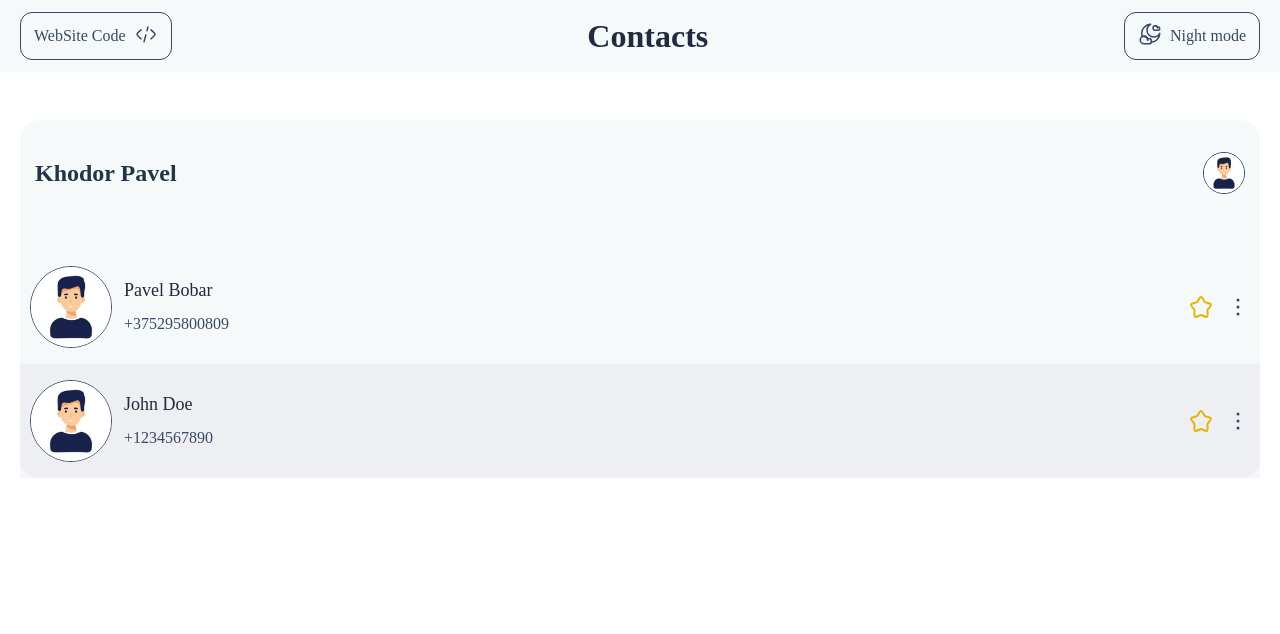
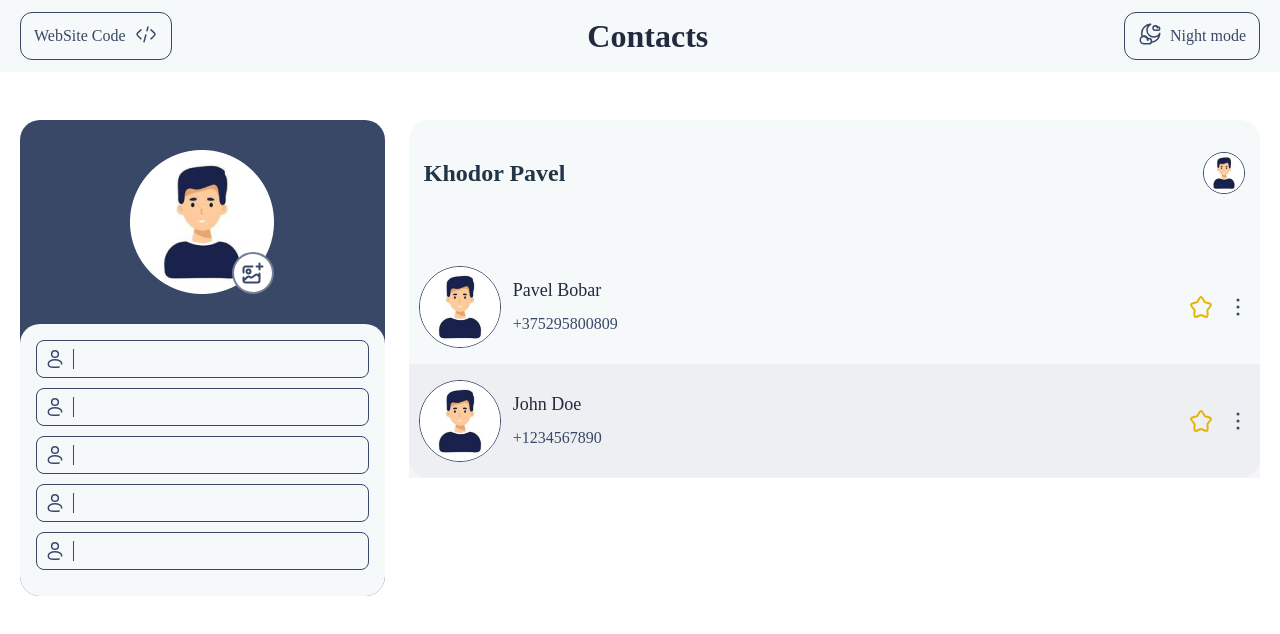
Before and after one commit to Khodor1997/contacts-manager, a React app: page / in a window 1280 px wide. Shown: the top 634 px of the page. Built offline with nearby package versions, Linux system fonts and the light colour scheme; the HTML template or start-up script is replaced by a standard one.

Commit message:
added form for create contact

```diff
--- a/src/App.css
+++ b/src/App.css
@@ -46,3 +46,8 @@
 .read-the-docs {
   color: #888;
 }
+
+.contact-body {
+  display: flex;
+  align-items: start;
+}
--- a/src/App.jsx
+++ b/src/App.jsx
@@ -2,6 +2,7 @@ import { useState } from 'react'
 import './App.css'
 import Header from './components/header/Header'
 import ContactsDashboard from './components/contacts/ContactsDashboard'
+import ContactCreateForm from './components/contacts/ContactCreateForm'
 
 function App() {
   const [count, setCount] = useState(0)
@@ -9,7 +10,8 @@ function App() {
   return (
     <>
       <Header/>
-      <div className='container'>
+      <div className='container contact-body'>
+        <ContactCreateForm/>
         <ContactsDashboard/>
       </div>
     </>
--- /dev/null
+++ b/src/components/contacts/ContactCreateForm.jsx
@@ -0,0 +1,46 @@
+import styles from './style.module.css';
+import createImage from './../../assets/icons/add-image.svg'
+import user from './../../assets/icons/user.svg'
+
+
+export default function ContactCreateForm() {
+    return (
+        <div className={styles['create-contact']}>
+            <div className={styles['create-contact__image']}>
+                <img src="/profile.png" alt="profile image" />
+                <div className={styles['create-contact__add-image']}>
+                    <img src={createImage} alt="create image" />
+                </div>
+            </div>
+            <div className={styles['contact-form']}>
+                <form action="">
+                    <div className={styles['contact-form__item']}>
+                        <img src={user} alt="user icon" />
+                        <span></span>
+                        <input className={styles['contact-form__input']} type="text" />
+                    </div>
+                    <div className={styles['contact-form__item']}>
+                        <img src={user} alt="user icon" />
+                        <span></span>
+                        <input className={styles['contact-form__input']} type="text" />
+                    </div>
+                    <div className={styles['contact-form__item']}>
+                        <img src={user} alt="user icon" />
+                        <span></span>
+                        <input className={styles['contact-form__input']} type="text" />
+                    </div>
+                    <div className={styles['contact-form__item']}>
+                        <img src={user} alt="user icon" />
+                        <span></span>
+                        <input className={styles['contact-form__input']} type="text" />
+                    </div>
+                    <div className={styles['contact-form__item']}>
+                        <img src={user} alt="user icon" />
+                        <span></span>
+                        <input className={styles['contact-form__input']} type="text" />
+                    </div>
+                </form>
+            </div>
+        </div>
+    )
+}
--- a/src/components/contacts/style.module.css
+++ b/src/components/contacts/style.module.css
@@ -1,4 +1,5 @@
 .contacts-board {
+    width: 70%;
     border-radius: 20px;
     background: #F6F9FA;
 }
@@ -86,3 +87,66 @@
 .contact__actions-panel span {
     padding: 10px 20px;
 }
+.create-contact {
+    display: flex;
+    flex-direction: column;
+    width: 30%;
+    margin-right: 24px;
+    border-radius: 20px;
+    background: #394867;
+}
+.create-contact__image {
+    position: relative;
+    width: 144px;
+    height: 144px;
+    margin: 30px auto 30px;
+    border-radius: 50%;
+}
+.create-contact__add-image {
+    position: absolute;
+    bottom: 0;
+    right: 0;
+    display: flex;
+    justify-content: center;
+    align-items: center;
+    width: 38px;
+    height: 38px;
+    border-radius: 50%;
+    border: 2px solid #394867B2;
+    background: #fff;
+    cursor: pointer;
+    transition: 0.3s;
+}
+.create-contact__add-image:hover {
+    border-color: #E4B408;
+    transform: scale(1.05);
+}
+.contact-form {
+    border-radius: 20px;
+    padding: 16px;
+    background: #F6F9FA;
+}
+.contact-form__item {
+    display: flex;
+    padding: 8px;
+    border: 1px solid #394867;
+    border-radius: 8px;
+    margin-bottom: 10px;
+}
+.contact-form__item span {
+    width: 1px;
+    background: #394867;
+    margin-right: 8px;
+}
+.contact-form__item img {
+    margin-right: 8px;
+}
+.contact-form__input {
+    width: 100%;
+    background: transparent;
+    outline: none;
+    border: none;
+    font-size: 16px;
+    font-weight: 400;
+    color: #394867B2;
+}
```
Also changed, not shown: src/assets/icons/add-image.svg (added), src/assets/icons/user.svg (added).
